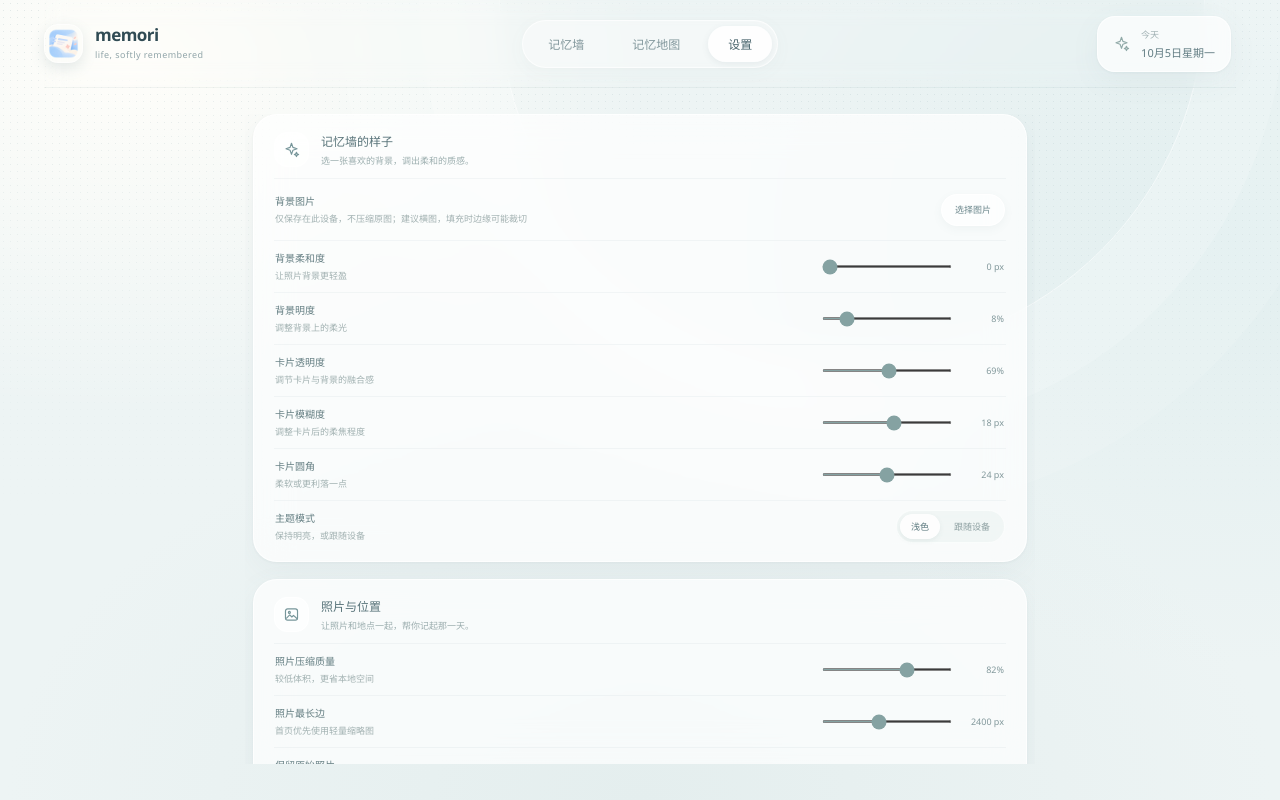
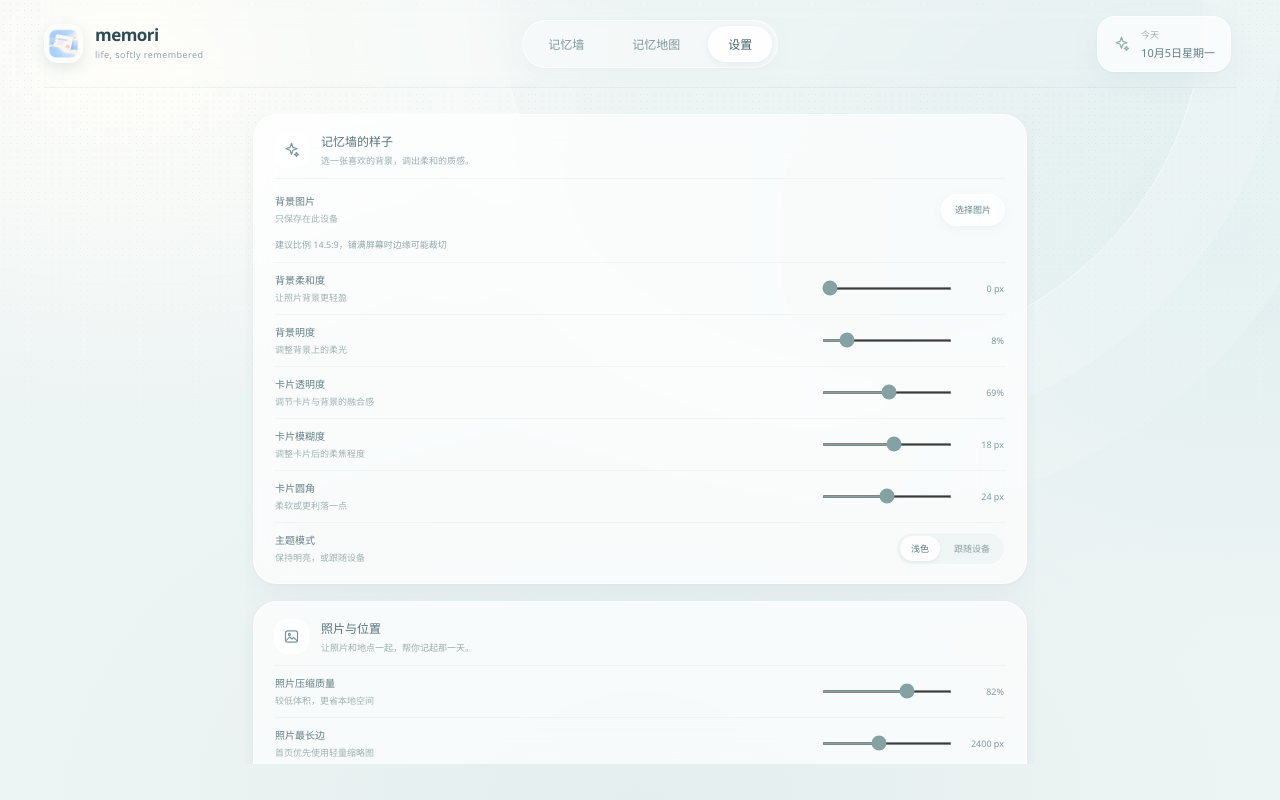
Before and after one commit to lemoeJuice/Memori, a Vue app: page / in a window 1280 px wide. Both pictures are taken after a click on the button "设置". Built offline with nearby package versions, Linux system fonts and the light colour scheme.

Commit message:
fix: show screen-matched background aspect hint

```diff
--- a/src/components/SettingsView.vue
+++ b/src/components/SettingsView.vue
@@ -18,6 +18,7 @@ const backgroundPicker = ref<HTMLInputElement>()
 const restorePicker = ref<HTMLInputElement>()
 const settingsScroller = ref<HTMLElement>()
 const backgroundUrl = ref('')
+const backgroundAspectRatio = ref(currentScreenAspectRatio())
 const storageUsage = ref<{ usage?: number; quota?: number }>({})
 const entryCount = ref(0)
 const busy = ref('')
@@ -49,10 +50,12 @@ const usageText = computed(() => {
 })
 
 onMounted(async () => {
+  window.addEventListener('resize', updateBackgroundAspectRatio)
   await refreshUsage()
   await loadBackground()
 })
 onBeforeUnmount(() => {
+  window.removeEventListener('resize', updateBackgroundAspectRatio)
   if (backgroundObjectUrl) URL.revokeObjectURL(backgroundObjectUrl)
   if (feedbackTimer) window.clearTimeout(feedbackTimer)
 })
@@ -127,6 +130,21 @@ function imageMimeType(file: File): string {
   return mimeTypes[extension ?? ''] ?? 'application/octet-stream'
 }
 
+function currentScreenAspectRatio(): string {
+  const width = window.innerWidth || document.documentElement.clientWidth
+  const height = window.innerHeight || document.documentElement.clientHeight
+  if (!width || !height) return '9:16'
+  const landscape = width > height
+  const shortSide = Math.min(width, height)
+  const longSide = Math.round((Math.max(width, height) / shortSide) * 9 * 2) / 2
+  const longLabel = Number.isInteger(longSide) ? `${longSide}` : longSide.toFixed(1)
+  return landscape ? `${longLabel}:9` : `9:${longLabel}`
+}
+
+function updateBackgroundAspectRatio() {
+  backgroundAspectRatio.value = currentScreenAspectRatio()
+}
+
 function clearBackground() {
   draft.value.backgroundPhotoId = undefined
   persist()
@@ -191,7 +209,7 @@ function formatBytes(bytes: number): string {
         <section class="settings-section glass-card">
       <div class="settings-section-title"><span class="settings-icon"><IconGlyph name="sparkle" :size="17" /></span><div><h2>记忆墙的样子</h2><p>选一张喜欢的背景，调出柔和的质感。</p></div></div>
       <div class="setting-row setting-background-row">
-        <div class="setting-copy"><strong>背景图片</strong><small>仅保存在此设备，不压缩原图；建议横图，填充时边缘可能裁切</small></div>
+        <div class="setting-copy"><strong>背景图片</strong><small>只保存在此设备</small></div>
         <div class="background-actions">
           <div v-if="backgroundUrl" class="background-preview" :style="{ backgroundImage: `url(${backgroundUrl})` }"></div>
           <button class="soft-button" type="button" @click="backgroundPicker?.click()">{{ backgroundUrl ? '更换' : '选择图片' }}</button>
@@ -199,6 +217,7 @@ function formatBytes(bytes: number): string {
           <input ref="backgroundPicker" class="visually-hidden" type="file" accept="image/*" @change="chooseBackground" />
         </div>
       </div>
+      <p class="background-ratio-hint">建议比例 {{ backgroundAspectRatio }}，铺满屏幕时边缘可能裁切</p>
       <label class="setting-row range-row"><span class="setting-copy"><strong>背景柔和度</strong><small>让照片背景更轻盈</small></span><span class="range-control"><input v-model.number="draft.backgroundBlur" type="range" min="0" max="18" step="1" @change="persist" /><output>{{ draft.backgroundBlur }} px</output></span></label>
       <label class="setting-row range-row"><span class="setting-copy"><strong>背景明度</strong><small>调整背景上的柔光</small></span><span class="range-control"><input v-model.number="draft.backgroundDim" type="range" min="0" max="55" step="1" @change="persist" /><output>{{ draft.backgroundDim }}%</output></span></label>
       <label class="setting-row range-row"><span class="setting-copy"><strong>卡片透明度</strong><small>调节卡片与背景的融合感</small></span><span class="range-control"><input v-model.number="draft.glassOpacity" type="range" min="40" max="96" step="1" @change="persist" /><output>{{ draft.glassOpacity }}%</output></span></label>
--- a/src/styles/base.css
+++ b/src/styles/base.css
@@ -268,6 +268,7 @@ button:disabled { cursor: wait; opacity: .55; }
 .setting-copy strong { color: #647e82; font-size: 10px; font-weight: 500; }
 .setting-copy small { margin-top: 4px; color: #a0b0b0; font-size: 9px; line-height: 1.5; }
 .setting-background-row { min-height: 62px; }
+.background-ratio-hint { margin: -2px 1px 10px; color: #91a7a8; font-size: 9px; line-height: 1.55; }
 .background-actions { display: flex; align-items: center; gap: 8px; }
 .background-preview { width: 67px; height: 39px; border: 2px solid #fff; border-radius: 11px; background-position: center; background-size: cover; box-shadow: 0 4px 10px #4a686717; }
 .soft-button { min-height: 32px; padding: 0 13px; border: 1px solid #ffffff; border-radius: 17px; color: #69858a; background: #ffffff9c; box-shadow: 0 3px 10px #607f8410; cursor: pointer; font-size: 9px; white-space: nowrap; }
```
